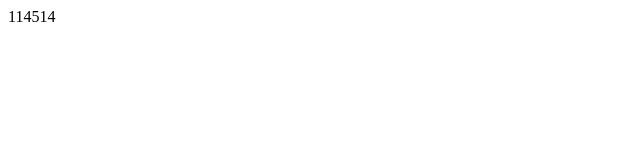
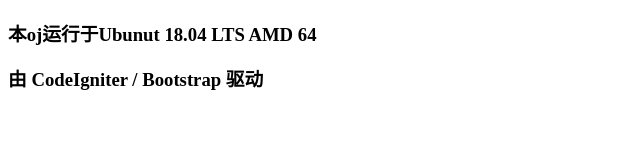
Before and after one commit to kmerc224/laomasw, a plain HTML site: page index.html in a window 1280 px wide. Shown: the whole page, without its empty margins (0-640 px from the left). Drawn offline with Linux system fonts and the light colour scheme.

Commit message:
Update index.html

```diff
--- a/index.html
+++ b/index.html
@@ -3,9 +3,10 @@
 <head>
     <meta charset="UTF-8">
     <meta name="viewport" content="width=device-width, initial-scale=1.0">
-    <title>kmerc Files</title>
+    <title>老马思维在线测评系统</title>
 </head>
 <body>
-   114514
+   <h3>本oj运行于Ubunut 18.04 LTS AMD 64</h3>
+   <h3>由 CodeIgniter / Bootstrap 驱动</h3>
 </body>
 </html>
```
